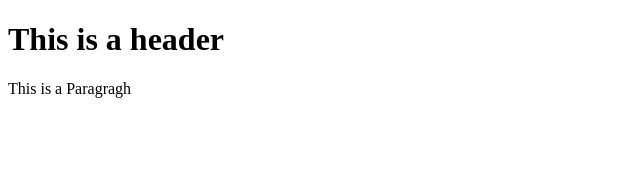
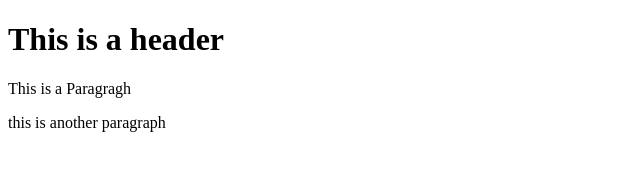
Before and after one commit to luismartinezadri/git-test, a plain HTML site: page index.html in a window 1280 px wide. Shown: the whole page, without its empty margins (0-640 px from the left). Drawn offline with Linux system fonts and the light colour scheme.

Commit message:
Third commit

```diff
--- a/index.html
+++ b/index.html
@@ -8,5 +8,8 @@
 <body>
     <h1>This is a header</h1>
     <p>This is a Paragragh</p>
+    <p>this is another paragraph
+
+    </p>
 </body>
 </html>
```
